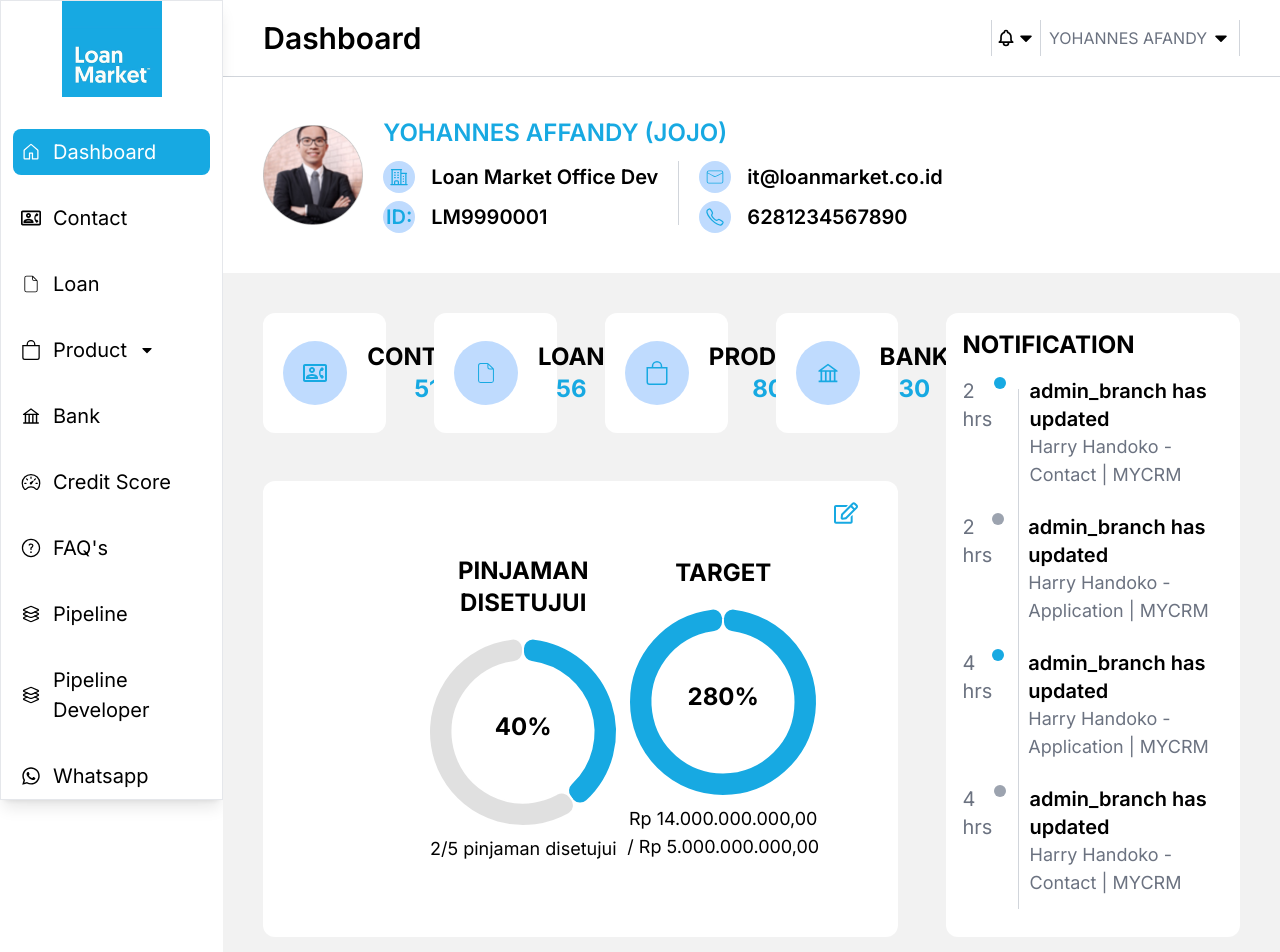
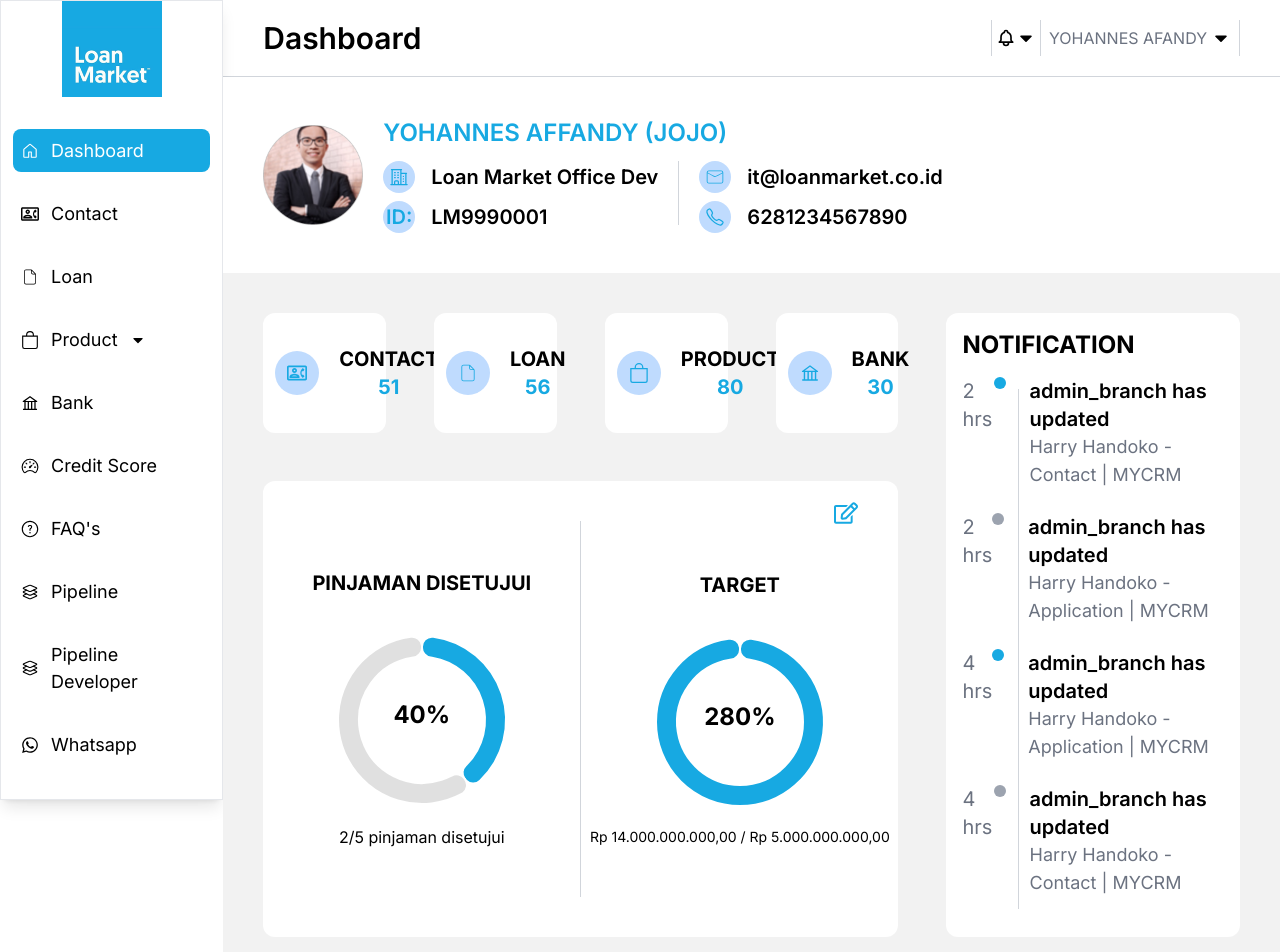
Before and after one commit to Damarreindra/loan-market-test, a React (Vite) app: page /dashboard in a window 1280 px wide. Shown: the top 952 px of the page. Built offline with nearby package versions, Linux system fonts and the light colour scheme.

Commit message:
fix route, and some minor view

```diff
--- a/src/App.jsx
+++ b/src/App.jsx
@@ -4,17 +4,19 @@
 import DetailBankProduct from "./Pages/DetailBankProduct"
 import EditBankProduct from "./Pages/EditBankProduct"
 import EditApplication from "./Pages/EditApplication"
+import NotFoundPage from "./Pages/NotFoundPage"
 
 function App() {
  return(
  <Router>
   <Routes>
-  <Route path="/" element={<DashboardPage/>}/>
+   <Route path="/" element={<DashboardPage/>}/>
     <Route path="/dashboard" element={<DashboardPage/>}/>
     <Route path="/dashboard/product/bank-product" element={<BankProduct />} />
     <Route path="/dashboard/product/bank-product/:slug/detail" element={<DetailBankProduct />} />
     <Route path="/dashboard/product/bank-product/:slug/edit" element={<EditBankProduct />} />
     <Route path="/dashboard/edit-application" element={<EditApplication />} />
+    <Route path="*" element={<NotFoundPage />} />
 
   </Routes>
  </Router>
--- a/src/Components/MainDashboard.jsx
+++ b/src/Components/MainDashboard.jsx
@@ -25,13 +25,13 @@
             {
                 menu.map((item) => {
                     return (
-                        <div className='flex flex-col md:flex-row bg-white rounded-xl items-center col-span-3 md:col-span-1 gap-5 p-5'>
-                            <div className='text-primary text-lg md:text-2xl bg-blue-200 p-1 md:p-5 flex justify-center items-center rounded-full'>
+                        <div className='flex flex-col md:flex-row bg-white rounded-xl items-center justify-between col-span-3 md:col-span-1 gap-5 p-3'>
+                            <div className='text-primary text-base md:text-xl bg-blue-200 p-1 md:p-3 flex justify-center items-center rounded-full'>
                                 {item.icon}
                             </div>
-                            <div className='flex flex-col mx-auto text-[25px]'>
-                                <span className='text-black font-bold text-lg md:text-2xl'>{item.name.toUpperCase()}</span>
-                                <span className='text-primary font-bold text-center text-lg md:text-2xl'>{item.qty}</span>
+                            <div className='flex flex-col mx-auto  '>
+                                <span className='text-black font-bold text-lg md:text-xl'>{item.name.toUpperCase()}</span>
+                                <span className='text-primary font-bold text-center text-lg md:text-xl'>{item.qty}</span>
 
                             </div>
                         </div>
@@ -41,7 +41,7 @@
             <div className='md:col-span-2 md:row-span-4 col-span-6 row-span-6 rounded-xl bg-white'>
             <NotificationTimeline/>
             </div>
-            <div className='md:col-span-4 col-span-6 row-span-3 rounded-xl px-40 py-10 relative bg-white flex md:flex-row flex-col items-center justify-between'>
+            <div className='md:col-span-4 col-span-6  row-span-3 rounded-xl px-30 py-10 relative bg-white flex md:flex-row flex-col items-center'>
                 <button className='text-primary font-bold text-2xl absolute md:top-5 md:right-10 right-3 top-3'><FaRegEdit /></button>
                 <RadialProgressChart value={2} maxValue={5} />
                 <span className="w-px h-full bg-gray-300 hidden md:block"></span>
--- a/src/Components/RadialProgress.jsx
+++ b/src/Components/RadialProgress.jsx
@@ -18,16 +18,16 @@
     const percentage = ((value / maxValue) * 100).toFixed(0);
 
     return (
-        <div className='flex justify-center flex-col items-center md:mt-0 mt-5' >
-            <h1 className="text-center font-bold md:text-2xl text-lg mb-2">PINJAMAN DISETUJUI</h1>
-            <div style={{ width: 200, height:200}} className='relative'> <Doughnut data={data} />
+        <div className='flex justify-between flex-1 gap-5 flex-col items-center' >
+            <h1 className="text-center font-bold md:text-xl text-lg mb-2">PINJAMAN DISETUJUI</h1>
+            <div style={{ width: 180, height:180}} className='relative'> <Doughnut data={data} />
                 <div className="absolute inset-0 flex items-center justify-center">
                     <h1 className="font-bold text-2xl">{percentage}%</h1>
                 </div>
             </div>
 
 
-            <h1 className="text-center text-lg mt-2">
+            <h1 className="text-center text-base">
                {value}/{maxValue} pinjaman disetujui
             </h1>
         </div>
--- a/src/Components/RadialTarget.jsx
+++ b/src/Components/RadialTarget.jsx
@@ -21,16 +21,16 @@
     const percentage = ((value / maxValue) * 100).toFixed(0);
 
     return (
-        <div className='flex justify-center flex-col items-center ' >
-            <h1 className="text-center font-bold md:text-2xl text-lg md:mt-0 mt-5 mb-2">TARGET</h1>
-            <div style={{ width: 200, height:200}} className='relative'> <Doughnut data={data} />
+        <div className='flex justify-center flex-1 flex-col items-center gap-5' >
+            <h1 className="text-center font-bold md:text-xl text-lg  mb-2">TARGET</h1>
+            <div style={{ width: 180, height:180}} className='relative '> <Doughnut data={data} />
                 <div className="absolute inset-0 flex items-center justify-center">
                     <h1 className="font-bold text-2xl">{percentage}%</h1>
                 </div>
             </div>
 
 
-            <h1 className="text-center text-lg mt-2">
+            <h1 className="text-center text-sm">
                 {formatRupiah(value)} / {formatRupiah(maxValue)}
             </h1>
         </div>
--- a/src/Layout/DashboardLayout.jsx
+++ b/src/Layout/DashboardLayout.jsx
@@ -69,8 +69,8 @@
 
                       >
                         <div className="flex items-center gap-3">
-                          <span className="text-[20px]">{item.icon}</span>
-                          <span className="text-[20px]">{item.name}</span>
+                          <span className="text-[18px]">{item.icon}</span>
+                          <span className="text-[18px]">{item.name}</span>
                           <FaCaretDown className={`transform ${showProductDropdown ? 'rotate-180' : ''}`} />
                         </div>
 
@@ -101,12 +101,8 @@
                       ${isActive ? "bg-[#17A9E2] text-white" : "hover:bg-gray-200"}`
                         }
                       >
-                        <span className="text-[20px]">
-                          {item.icon}
-                        </span>
-                        <span className="text-[20px]">
-                          {item.name}
-                        </span>
+                       <span className="text-[18px]">{item.icon}</span>
+                       <span className="text-[18px]">{item.name}</span>
                       </NavLink>
 
                     )}
--- /dev/null
+++ b/src/Pages/NotFoundPage.jsx
@@ -0,0 +1,12 @@
+import React from "react";
+
+function NotFoundPage() {
+  return (
+    <div>
+      <h1>404 - Page Not Found</h1>
+      <p>The page you are looking for does not exist.</p>
+    </div>
+  );
+}
+
+export default NotFoundPage;
```
Also changed, not shown: vercel.json (added).
